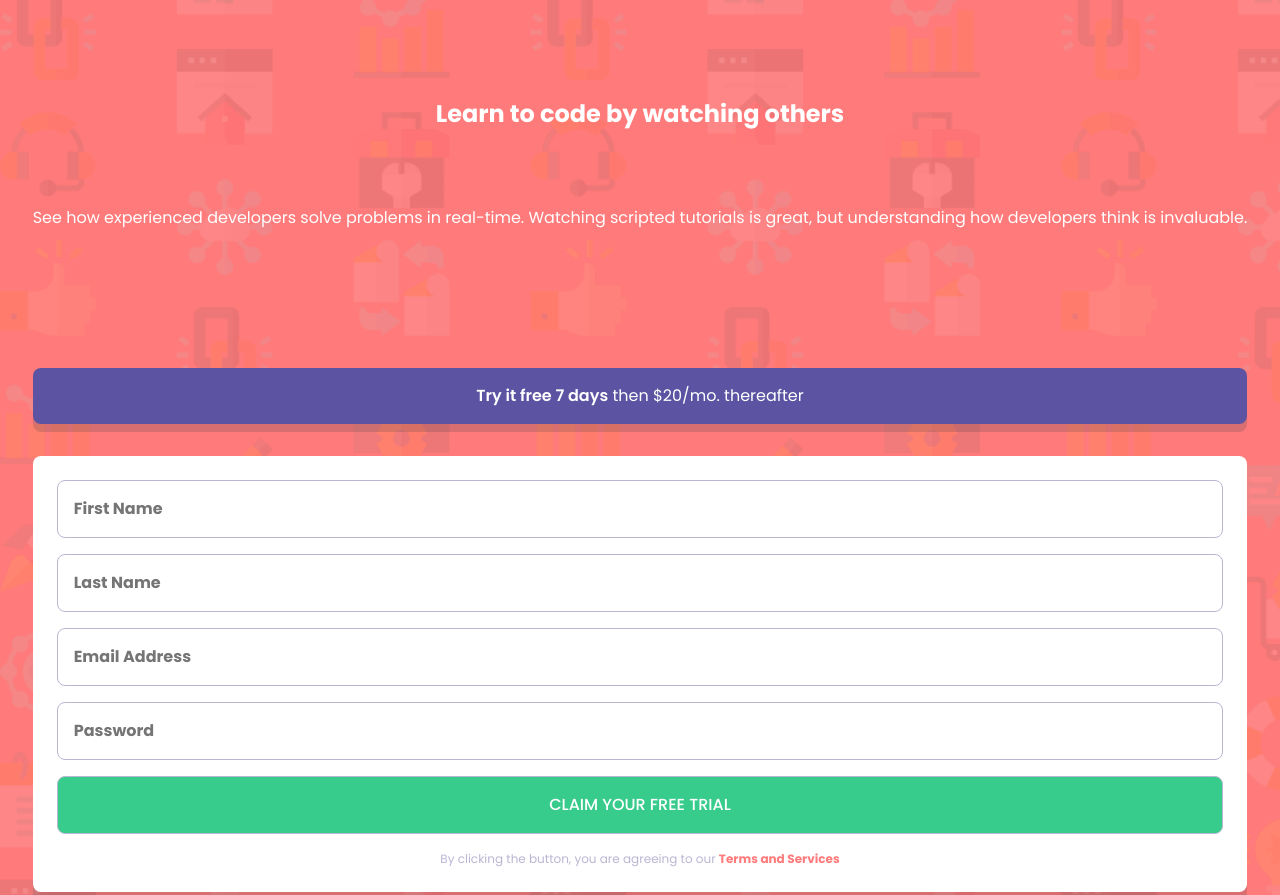
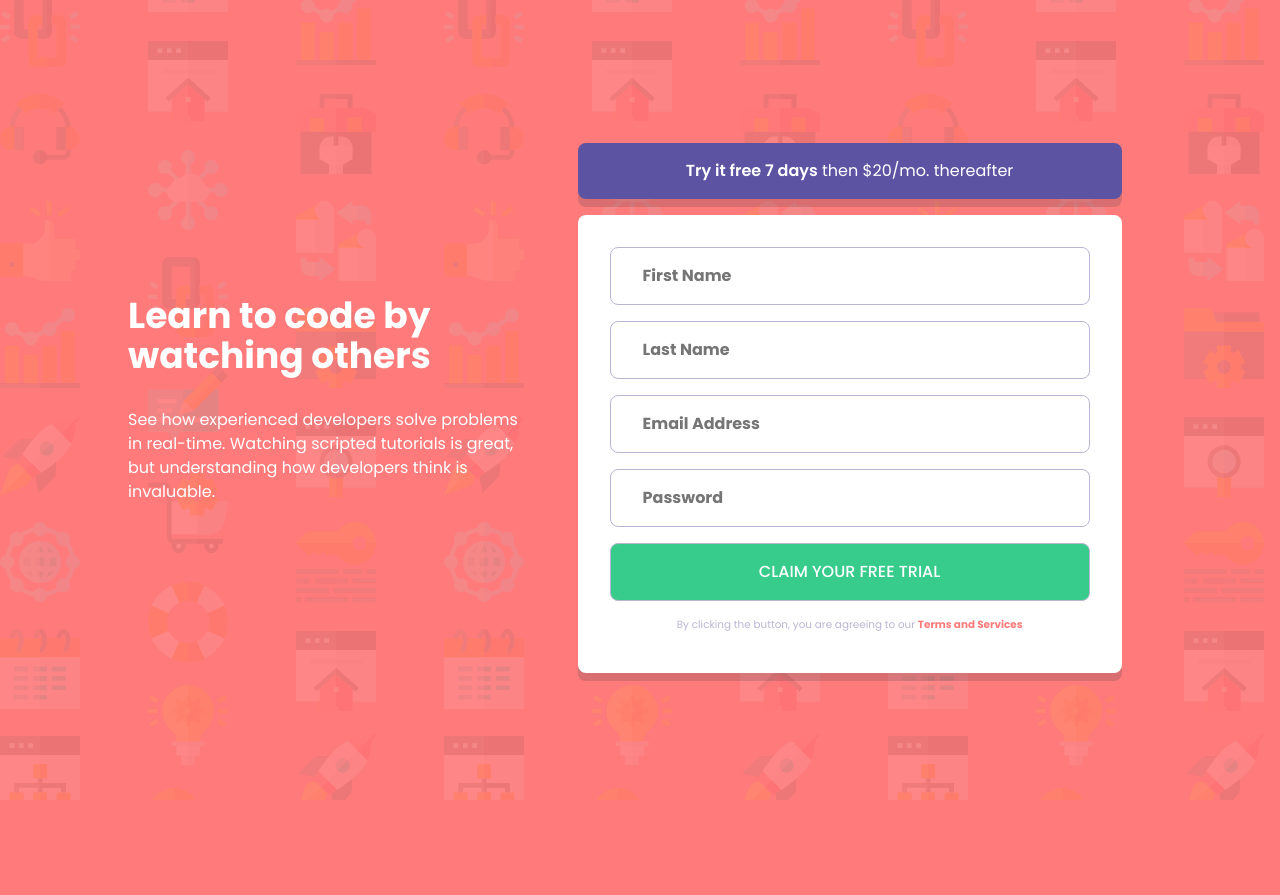
Before and after one commit to MuneerMek/intro-component-with-signup-form, a plain HTML site: page index.html in a window 1280 px wide. Shown: the top 895 px of the page. After the commit the page ends 800 px from the top, so only its background shows below. Drawn offline with Linux system fonts and the light colour scheme.

Commit message:
finished project

```diff
--- a/index.html
+++ b/index.html
@@ -21,7 +21,7 @@
   </head>
   <body>
     <article class="description">
-      <h1>Learn to code by watching others</h1>
+      <h1>Learn to code by <br>watching others</h1>
       <p>
         See how experienced developers solve problems in real-time. Watching
         scripted tutorials is great, but understanding how developers think is
@@ -36,7 +36,7 @@
       <form class="signup">
         <input type="text" placeholder="First Name" name="fname" required/>
         <input type="text" placeholder="Last Name" name="lname" required/>
-        <input type="text" placeholder="Email Address" name="email" required/>
+        <input type="text" placeholder="Email Address" name="email" autocomplete="off" required/>
         <input type="text" placeholder="Password" name="password" required/>
         <input type="submit" name="submit" value="Claim your free trial" />
         <p class="tos">
--- a/style.css
+++ b/style.css
@@ -166,7 +166,7 @@ main {
 .tos{
   padding-inline: 1rem;
   color: hsl(var(--grayish-blue));
-  font-size: 0.75rem;
+  font-size: 0.65rem;
 }
 .tos > a{
   text-decoration: none;
@@ -175,16 +175,49 @@ main {
 }
 
 /* Media Queries */
-@media (min-width: 31.25rem) {
+@media (min-width: 48rem) {
   body {
+    /* padding: 6rem 10rem; */
+    padding: 6rem clamp(5rem, 10vw, 10rem);
     background-image: url("images/bg-intro-desktop.png");
+    grid-template-columns: 2fr 3fr;
+    grid-template-rows: auto;
+    gap: 1rem;
+  }
+  main {
+    gap: 0;
+    justify-content: space-around;
+  }
+  .description{
+    align-self: center;
+    text-align: left;
+    gap: 2rem;
+  }
+  h1{
+    padding: 0;
+    font-size: 2.25rem;
+    line-height: 1.1;
+  }
+  .cta {
+  /* align-self: flex-start; */
+  width: clamp(20rem, 50vw, 34rem);
+  }
+  .cta > p{
+    padding: 1rem;
+  }
+  .signup {
+    padding: 2rem 2rem 2.5rem;
+    gap: 1rem;
+  }
+  .signup > input{
+    padding: 1rem 2rem;
   }
 }
 
-@media (max-width: 23rem) {
-/* Fix element sizing on small screens */
+@media (max-width: 21.75rem) {
+/* Fix element sizing on tiny screens */
   body{
-    gap: 6rem;
+    gap: 7rem;
   }
   .cta > p{
     padding: 1rem 2rem;
```
